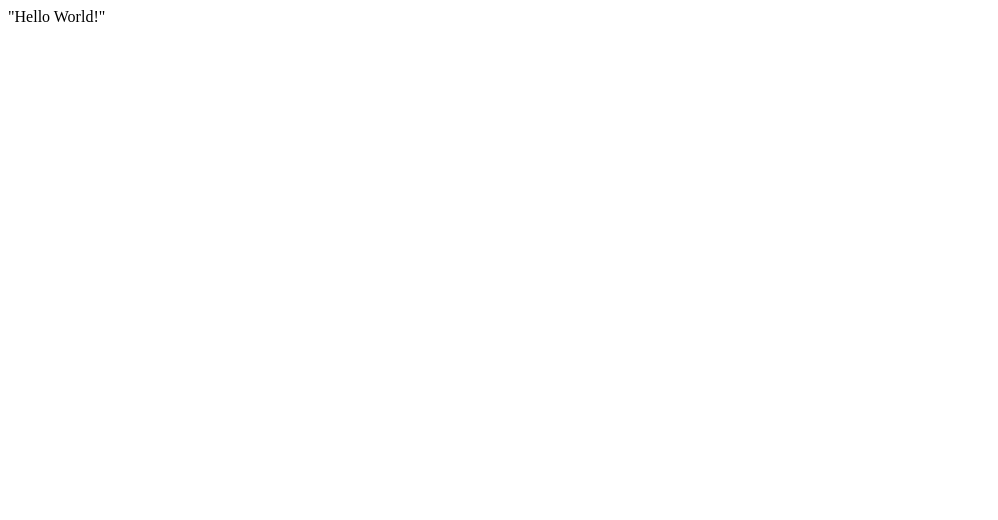
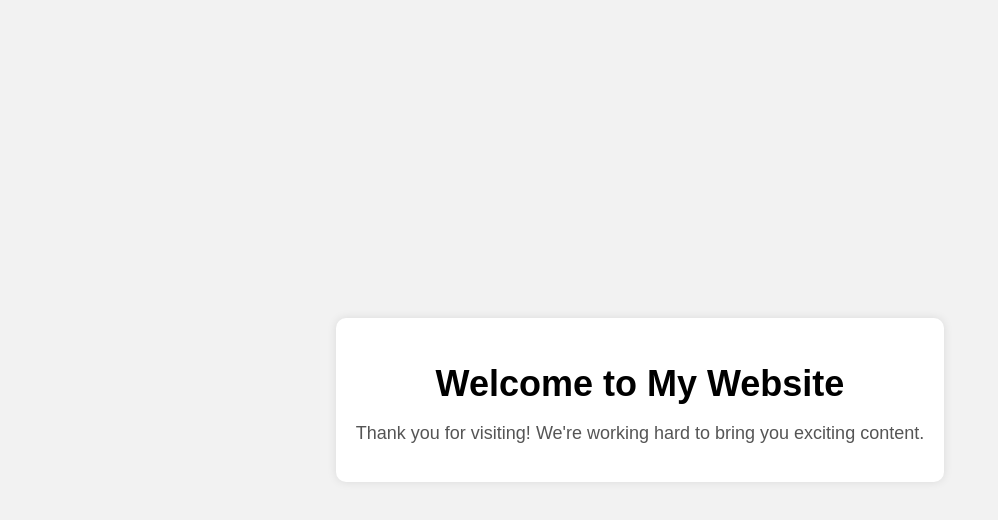
Before and after one commit to 21eca12/21eca12.github.io, a plain HTML site: page index.html in a window 1280 px wide. Shown: the whole page, without its empty margins (0-998 px from the left). Drawn offline with Linux system fonts and the light colour scheme.

Commit message:
welcome txt

```diff
--- a/index.html
+++ b/index.html
@@ -1 +1,44 @@
-"Hello World!"
+<!DOCTYPE html>
+<html lang="en">
+<head>
+<meta charset="UTF-8">
+<meta name="viewport" content="width=device-width, initial-scale=1.0">
+<title>Welcome to My Website</title>
+<style>
+  body {
+    margin: 0;
+    padding: 0;
+    font-family: Arial, sans-serif;
+    background-color: #f2f2f2;
+    display: flex;
+    justify-content: center;
+    align-items: center;
+    min-height: 100vh;
+  }
+
+  .welcome-container {
+    text-align: center;
+    padding: 20px;
+    background-color: #ffffff;
+    border-radius: 10px;
+    box-shadow: 0px 0px 10px rgba(0, 0, 0, 0.1);
+  }
+
+  h1 {
+    font-size: 36px;
+    margin-bottom: 10px;
+  }
+
+  p {
+    font-size: 18px;
+    color: #555555;
+  }
+</style>
+</head>
+<body>
+  <div class="welcome-container">
+    <h1>Welcome to My Website</h1>
+    <p>Thank you for visiting! We're working hard to bring you exciting content.</p>
+  </div>
+</body>
+</html>
```
